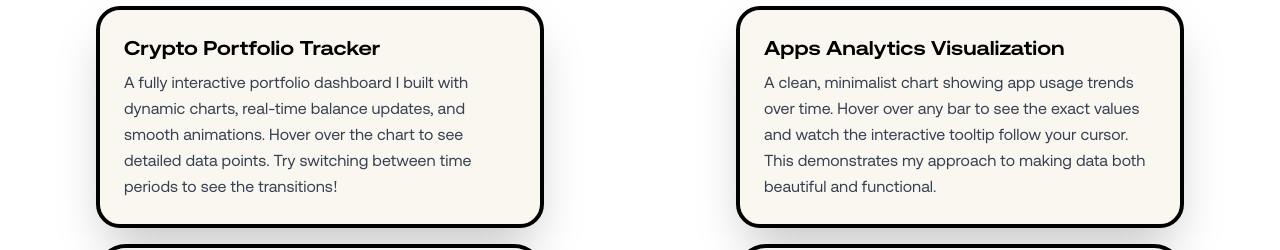
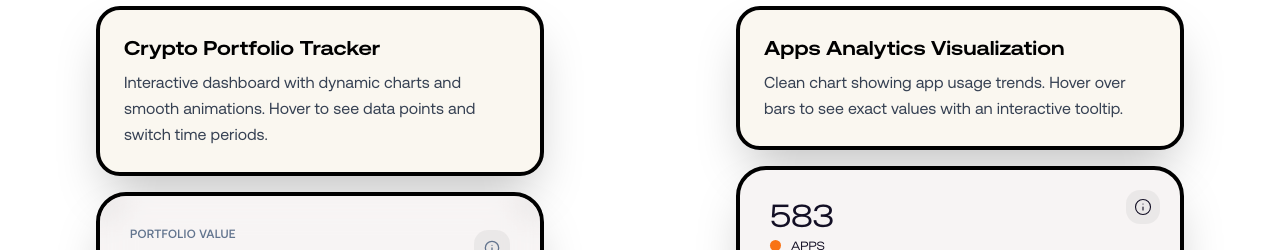
Before and after one commit to h8inc/portfolio, a React (Vite) app: page / in a window 1280 px wide. Shown: the part 931-1181 px from the top of the page. Built offline with nearby package versions, Linux system fonts and the light colour scheme; a web font is replaced by a local one.

Commit message:
Shorten explainer card copy by 50%

```diff
--- a/src/App.tsx
+++ b/src/App.tsx
@@ -88,7 +88,7 @@ function App() {
                   <div className="flex justify-center">
                     <ExplainerCard
                       title="Crypto Portfolio Tracker"
-                      description="A fully interactive portfolio dashboard I built with dynamic charts, real-time balance updates, and smooth animations. Hover over the chart to see detailed data points. Try switching between time periods to see the transitions!"
+                      description="Interactive dashboard with dynamic charts and smooth animations. Hover to see data points and switch time periods."
                     />
                   </div>
                   <div className="flex justify-center">
@@ -101,7 +101,7 @@ function App() {
                   <div className="flex justify-center">
                     <ExplainerCard
                       title="Apps Analytics Visualization"
-                      description="A clean, minimalist chart showing app usage trends over time. Hover over any bar to see the exact values and watch the interactive tooltip follow your cursor. This demonstrates my approach to making data both beautiful and functional."
+                      description="Clean chart showing app usage trends. Hover over bars to see exact values with an interactive tooltip."
                     />
                   </div>
                   <div className="flex justify-center">
```
